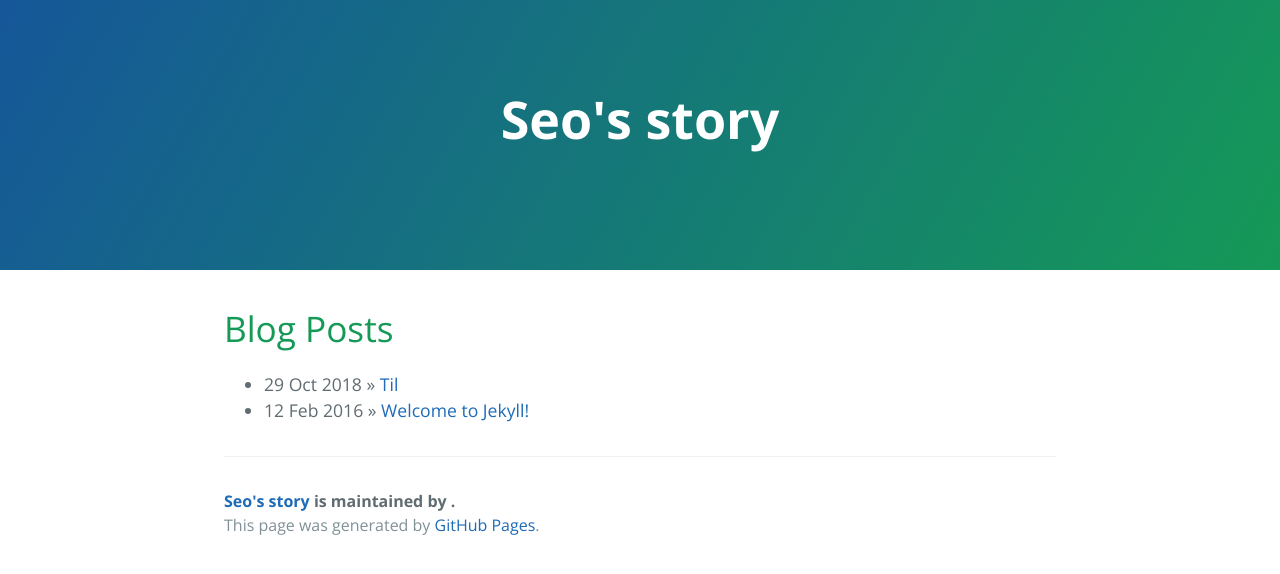
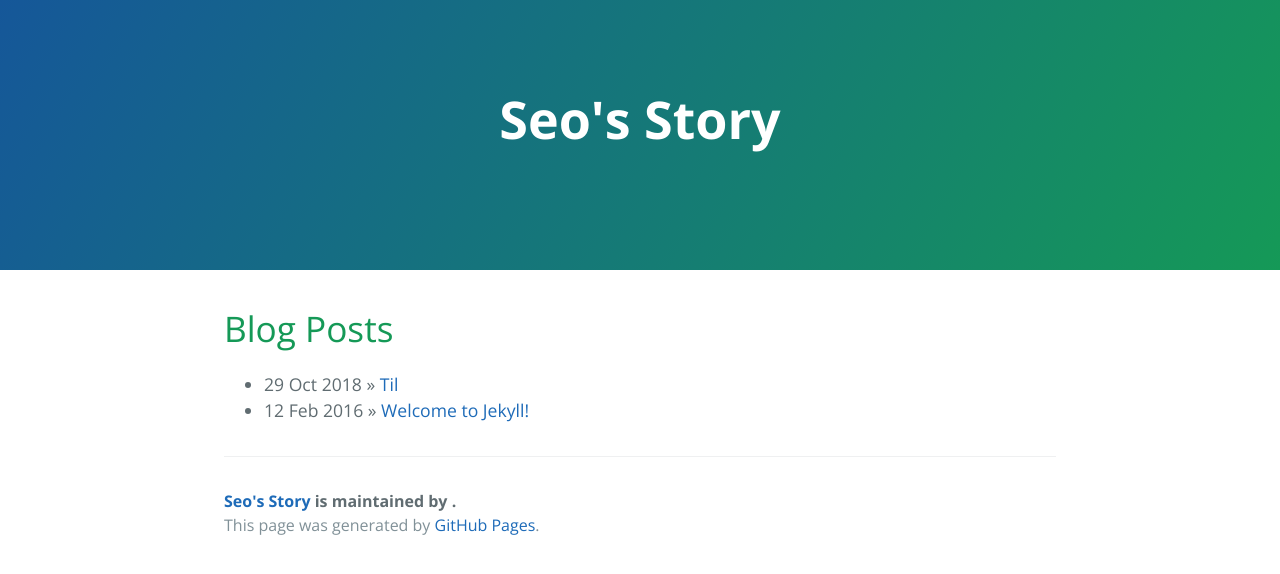
Before and after one commit to hahorse/hahorse.github.io, a Jekyll site: the page built from index.html, in a window 1280 px wide. Shown: the top 574 px of the page. Built offline with Jekyll 4.4.1, drawn with Linux system fonts in a browser that asks for light colours.

```diff
--- a/_config.yml
+++ b/_config.yml
@@ -13,7 +13,7 @@
 # you will see them accessed via {{ site.title }}, {{ site.email }}, and so on.
 # You can create any custom variable you would like, and they will be accessible
 # in the templates via {{ site.myvariable }}.
-title: Seo's story
+title: Seo's Story
 email: hahorse@naver.com
 description: ">- 컴퓨터를 공부하고 배우는 곳"
 baseurl: "" # the subpath of your site, e.g. /blog
```
